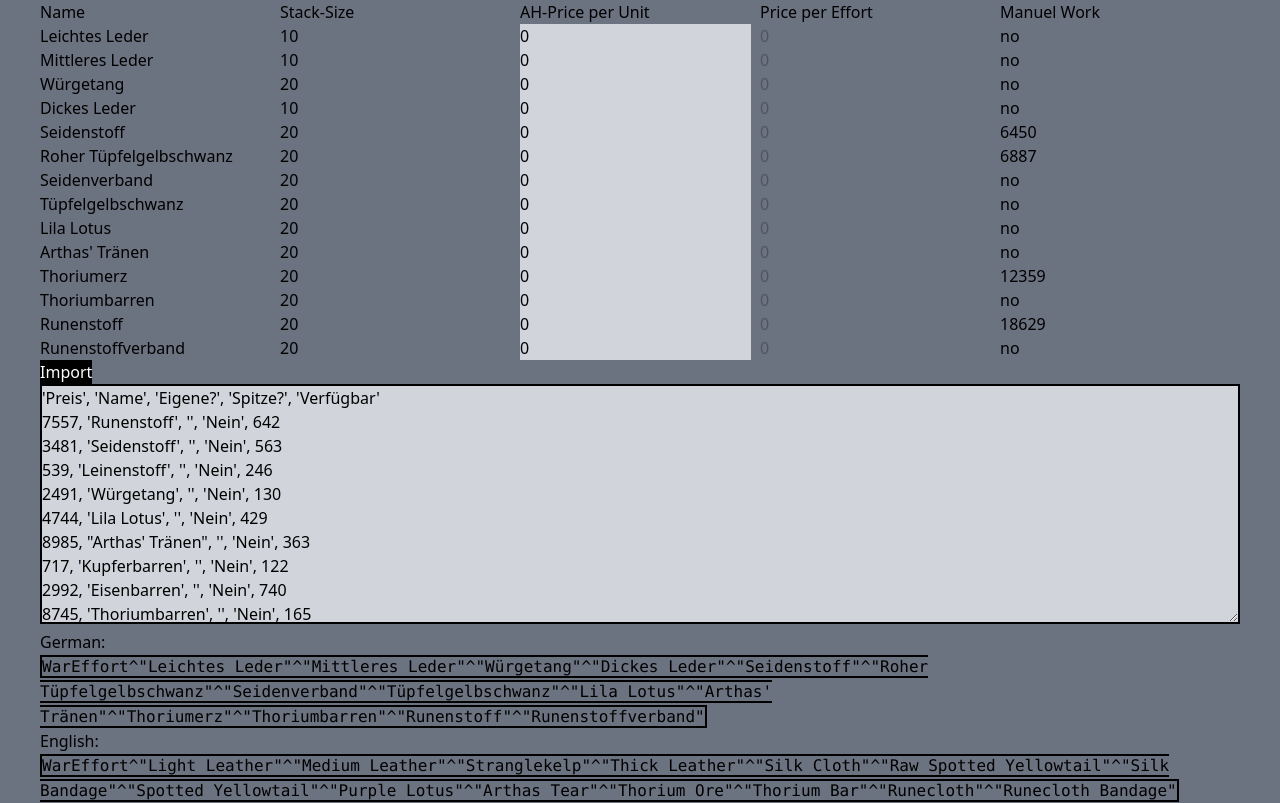
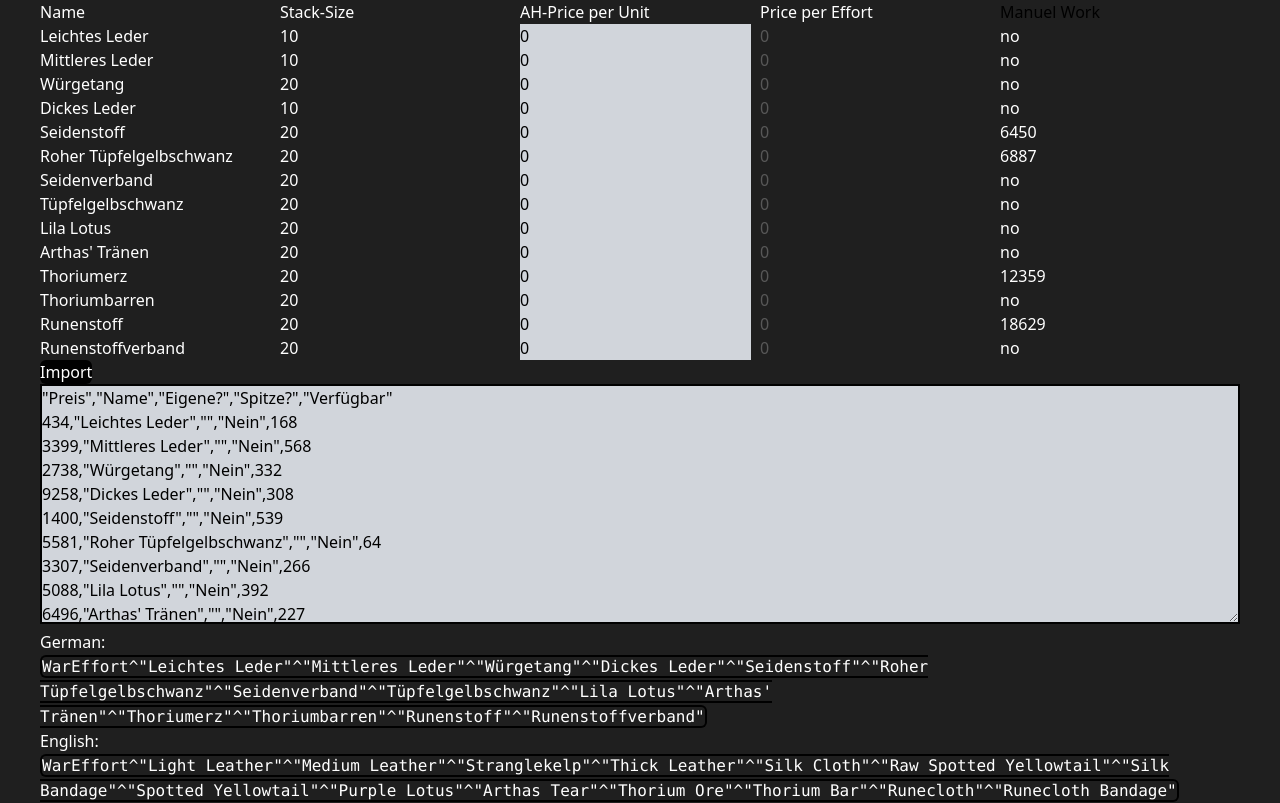
Before and after one commit to albertlast/WBCalc, a Vue app: page / in a window 1280 px wide. Built offline with nearby package versions, Linux system fonts and the light colour scheme; the HTML template or start-up script is replaced by a standard one.

Commit message:
more color fix import

```diff
--- a/src/App.vue
+++ b/src/App.vue
@@ -3,7 +3,7 @@ import CalcView from './components/CalcView.vue'
 </script>
 
 <template>
-  <main class="h-full min-h-screen bg-gray-500">
+  <main class="h-full min-h-screen bg-[#1F1F1F]">
     <CalcView />
   </main>
 </template>
--- a/src/components/CalcView.vue
+++ b/src/components/CalcView.vue
@@ -3,10 +3,25 @@ import { ref } from 'vue'
 import { itemsList } from '@/composables/itemList'
 
 const items = ref(itemsList)
-const importAH = ref<HTMLTextAreaElement | null>(null)
+const importAH = ref(
+  `"Preis","Name","Eigene?","Spitze?","Verfügbar"
+434,"Leichtes Leder","","Nein",168
+3399,"Mittleres Leder","","Nein",568
+2738,"Würgetang","","Nein",332
+9258,"Dickes Leder","","Nein",308
+1400,"Seidenstoff","","Nein",539
+5581,"Roher Tüpfelgelbschwanz","","Nein",64
+3307,"Seidenverband","","Nein",266
+5088,"Lila Lotus","","Nein",392
+6496,"Arthas' Tränen","","Nein",227
+8457,"Thoriumerz","","Nein",144
+10293,"Thoriumbarren","","Nein",522
+2661,"Runenstoff","","Nein",95
+9998,"Runenstoffverband","","Nein",840`,
+)
 
 function importValue() {
-  const text = importAH.value.textContent
+  const text = importAH.value
   const rows = text?.split(/\r?\n/)
   const cleanRows = rows?.filter((row) => findItem(row.split(',')[1]) > 0)
   console.log(cleanRows)
@@ -14,13 +29,13 @@ function importValue() {
   cleanRows?.forEach((row) => {
     const cols = row.split(',')
     const id = findItem(cols[1])
-    items.value[id].price = cols[0]
+    items.value[id].price = Number.parseInt(cols[0])
   })
 }
 
 function findItem(name: string): number {
   if (name === undefined) return -1
-  const cleanName = name.slice(2, -1)
+  const cleanName = name.slice(1, -1)
   console.log(cleanName)
   const result = Object.keys(items.value).find(
     (id) => items.value[id].name === cleanName || items.value[id].gerName === cleanName,
@@ -52,53 +67,44 @@ function formatSearchList(lang: string): string {
 <template>
   <div class="mx-10">
     <div class="grid grid-cols-5">
-      <div>Name</div>
-      <div class="">Stack-Size</div>
-      <div class="">AH-Price per Unit</div>
-      <div class="">Price per Effort</div>
+      <div class="text-white">Name</div>
+      <div class="text-white">Stack-Size</div>
+      <div class="text-white">AH-Price per Unit</div>
+      <div class="text-white">Price per Effort</div>
       <div>Manuel Work</div>
       <template v-for="(item, index) in items" :key="index">
-        <div>{{ item.gerName }}</div>
-        <div>{{ item.stackSize }}</div>
-        <div><input v-model="item.price" type="number" class="bg-gray-300" /></div>
-        <div :class="[item.price > 0 ? '' : 'opacity-25']">
+        <div class="text-white">{{ item.gerName }}</div>
+        <div class="text-white">{{ item.stackSize }}</div>
+        <div class="">
+          <input v-model="item.price" type="number" class="bg-gray-300" />
+        </div>
+        <div class="text-white" :class="[item.price > 0 ? '' : 'opacity-25']">
           {{ formatNumber((item.price * item.stackSize) / item.amount) }}
         </div>
-        <div class="">{{ item.furtherWork ?? 'no' }}</div>
+        <div class="text-white">{{ item.furtherWork ?? 'no' }}</div>
       </template>
     </div>
   </div>
   <div class="mx-10">
-    <button class="bg-black cursor-pointer text-white" @click="importValue">Import</button>
-    <textarea class="w-full border-solid border-black border-2 h-60 bg-gray-300" ref="importAH">
-'Preis', 'Name', 'Eigene?', 'Spitze?', 'Verfügbar'
-7557, 'Runenstoff', '', 'Nein', 642
-3481, 'Seidenstoff', '', 'Nein', 563
-539, 'Leinenstoff', '', 'Nein', 246
-2491, 'Würgetang', '', 'Nein', 130
-4744, 'Lila Lotus', '', 'Nein', 429
-8985, "Arthas' Tränen", '', 'Nein', 363
-717, 'Kupferbarren', '', 'Nein', 122
-2992, 'Eisenbarren', '', 'Nein', 740
-8745, 'Thoriumbarren', '', 'Nein', 165
-973, 'Leichtes Leder', '', 'Nein', 443
-3600, 'Mittleres Leder', '', 'Nein', 471
-6991, 'Dickes Leder', '', 'Nein', 323
-6314688, 'Roher Tüpfelgelbschwanz', '', 'Nein', 1
-</textarea
-    >
+    <button class="bg-black cursor-pointer text-white rounded-md" @click="importValue">
+      Import
+    </button>
+    <textarea class="w-full border-solid border-black border-2 h-60 bg-gray-300" v-model="importAH">
+    </textarea>
   </div>
 
-  <div class="mx-10">
+  <div class="mx-10 text-white">
     <p>
       German:
       <br />
-      <code class="border-black border-solid border-2">{{ formatSearchList('ger') }} </code>
+      <code class="border-black border-solid border-2 rounded-md"
+        >{{ formatSearchList('ger') }}
+      </code>
     </p>
     <p>
       English:
       <br />
-      <code class="border-black border-solid border-2">
+      <code class="border-black border-solid border-2 rounded-md">
         {{ formatSearchList('eng') }}
       </code>
     </p>
```
